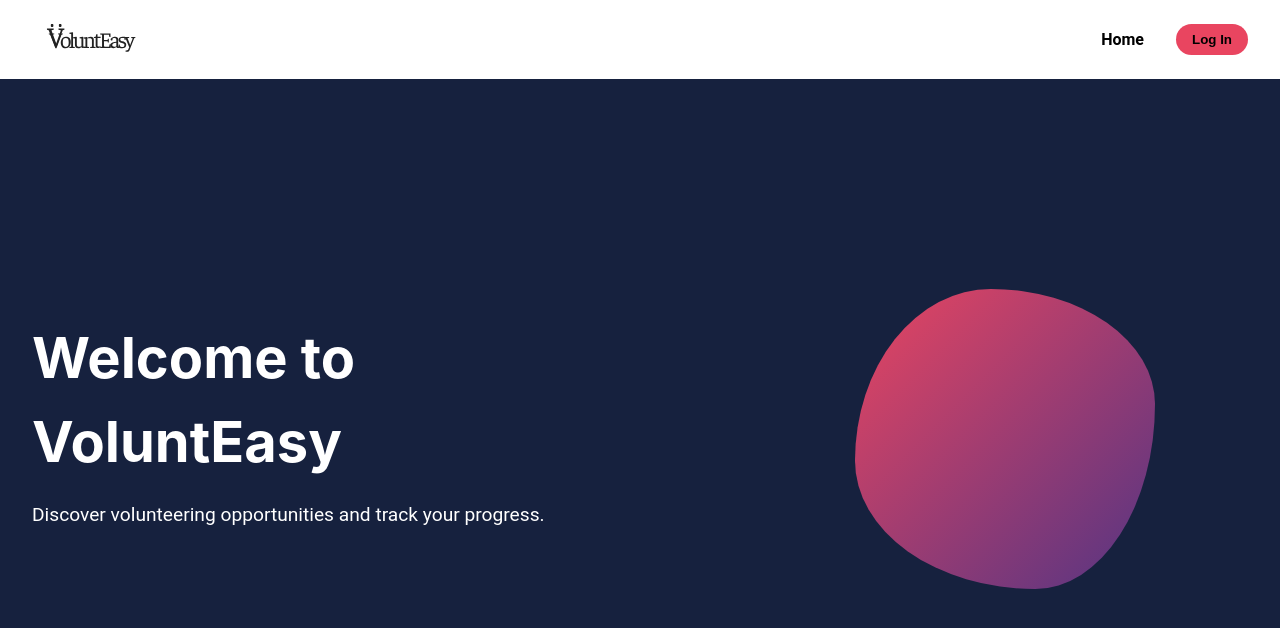
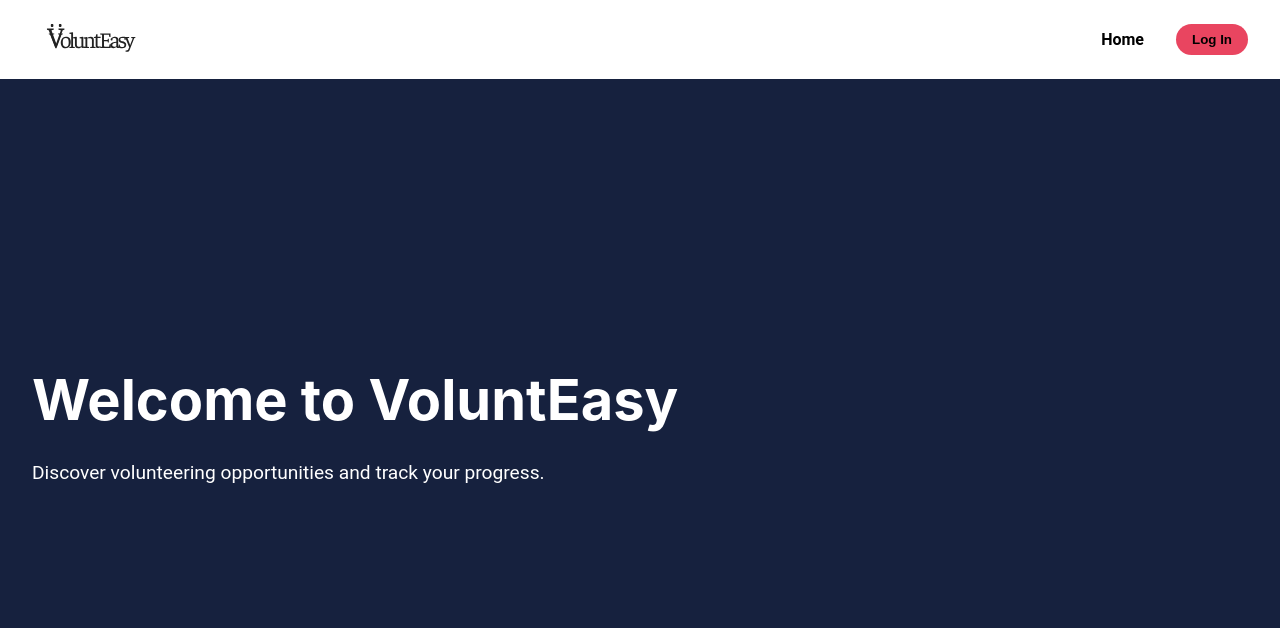
Before and after one commit to RonitPatell/VoluntEasy, a React (Vite) app: page / in a window 1280 px wide. Shown: the top 628 px of the page. Built offline with nearby package versions, Linux system fonts and the light colour scheme.

Commit message:
Pages working???

```diff
--- a/src/App.jsx
+++ b/src/App.jsx
@@ -1,49 +1,38 @@
-// import React from "react";
-// import { BrowserRouter as Router, Routes, Route } from "react-router-dom";
-// import AuthButtons from "./components/AuthButtons";
-// import ProtectedRoute from "./components/ProtectedRoute";
-// import HomePage from "./pages/Home"; // Assuming this is your Home page
-// import LoginPage from "./pages/Login"; // Assuming this is your Login page
-// import Navbar from "./components/Navbar";
+// import React from 'react';
+// import { Auth0Provider } from '@auth0/auth0-react';
+// import Navbar from './components/Navbar';
+// import HeroSection from './components/HeroSection';
+// import './App.css';
 
-// const Dashboard = () => (
-//   <div>
-//     <h1>Dashboard: Private Page</h1>
-//     <p>Welcome to your private dashboard!</p>
-//   </div>
-// );
+// const App = () => {
+//   const domain = 'dev-8ednezwqq36kf4ie.ca.auth0.com';
+//   const clientId = 'PPkqxCFIPfBhSwpkyOGV37o4EVnLG5vj';
 
-// function App() {
 //   return (
-//     <Router>
-//       <div>
+//     <Auth0Provider
+//       domain={domain}
+//       clientId={clientId}
+//       authorizationParams={{
+//         redirect_uri: window.location.origin,
+//       }}
+//     >
+//       <div className="app">
 //         <Navbar />
-//         {/* Header */}
-//         <h1>VoluntEasy</h1>
-//         <AuthButtons />
-
-//         {/* Define Routes */}
-//         <Routes>
-//           {/* Public Home Page */}
-//           <Route path="/" element={<HomePage />} />
-
-//           {/* Public Login Page */}
-//           <Route path="/login" element={<LoginPage />} />
-
-//           {/* Private Dashboard Page */}
-//           <Route path="/dashboard" element={<ProtectedRoute component={Dashboard} />} />
-//         </Routes>
+//         <HeroSection />
 //       </div>
-//     </Router>
+//     </Auth0Provider>
 //   );
-// }
+// };
 
 // export default App;
 
 import React from 'react';
-import { Auth0Provider } from '@auth0/auth0-react';
+import { Auth0Provider, useAuth0 } from '@auth0/auth0-react';
+import { BrowserRouter as Router, Routes, Route, Navigate } from 'react-router-dom';
 import Navbar from './components/Navbar';
 import HeroSection from './components/HeroSection';
+import Dashboard from './pages/Dashboard';
+import Volunteering from './pages/Volunteering';
 import './App.css';
 
 const App = () => {
@@ -58,12 +47,41 @@ const App = () => {
         redirect_uri: window.location.origin,
       }}
     >
-      <div className="app">
+      <Router>
         <Navbar />
-        <HeroSection />
-      </div>
+        <Routes>
+          {/* Home Route */}
+          <Route path="/" element={<Home />} />
+          {/* Dashboard Route */}
+          <Route path="/dashboard" element={<ProtectedRoute component={Dashboard} />} />
+          {/* Volunteering Route */}
+          <Route path="/volunteering" element={<ProtectedRoute component={Volunteering} />} />
+        </Routes>
+      </Router>
     </Auth0Provider>
   );
 };
 
+const Home = () => {
+  const { isAuthenticated } = useAuth0();
+
+  if (isAuthenticated) {
+    // Redirect authenticated users to the Dashboard
+    return <Navigate to="/dashboard" />;
+  }
+
+  return <HeroSection />;
+};
+
+const ProtectedRoute = ({ component: Component }) => {
+  const { isAuthenticated } = useAuth0();
+
+  if (!isAuthenticated) {
+    // Redirect to the home page if not authenticated
+    return <Navigate to="/" />;
+  }
+
+  return <Component />;
+};
+
 export default App;
--- a/src/components/HeroSection.jsx
+++ b/src/components/HeroSection.jsx
@@ -1,6 +1,6 @@
 import React from 'react';
+import { useAuth0 } from '@auth0/auth0-react';
 import './HeroSection.css';
-import { useAuth0 } from '@auth0/auth0-react';
 
 const HeroSection = () => {
   const { isAuthenticated, user } = useAuth0();
@@ -9,21 +9,14 @@ const HeroSection = () => {
     <div className="hero-section">
       {isAuthenticated ? (
         <div className="hero-authenticated">
-          <h1 className="hero-heading">Welcome Back, {user?.name || "Friend"}!</h1>
-          <p className="hero-message">
-            We're thrilled to have you here. Explore new opportunities to make an impact today!
-          </p>
+          <h1>Welcome Back, {user?.name || 'Friend'}!</h1>
+          <p>We're thrilled to have you here. Explore new opportunities today!</p>
         </div>
       ) : (
-        <>
-          <div className="hero-content">
-            <h1>Welcome to VoluntEasy</h1>
-            <p>Discover volunteering opportunities and track your progress.</p>
-          </div>
-          <div className="hero-image">
-            <div className="futuristic-shape"></div>
-          </div>
-        </>
+        <div className="hero-unauthenticated">
+          <h1>Welcome to VoluntEasy</h1>
+          <p>Discover volunteering opportunities and track your progress.</p>
+        </div>
       )}
     </div>
   );
--- a/src/components/Navbar.jsx
+++ b/src/components/Navbar.jsx
@@ -1,36 +1,34 @@
-// src/components/Navbar.jsx
-// import React from "react";
-// import { Link } from "react-router-dom";
-// import "./Navbar.css"; // Import CSS for the Navbar
+// import React from 'react';
+// import { useAuth0 } from '@auth0/auth0-react';
+// import './Navbar.css';
 
 // const Navbar = () => {
+//   const { loginWithRedirect, logout, isAuthenticated } = useAuth0();
+
 //   return (
 //     <nav className="navbar">
-//       <div className="navbar-container">
-//       <Link to="/" className="navbar-logo">
-//           <img
-//             src="../public/logo.svg" // Path to your logo image
-//             alt="App Logo"
-//             className="navbar-logo-img"
-//           />
-//         </Link>
-//         <ul className="navbar-menu">
-//           <li className="navbar-item">
-//             <Link to="/" className="navbar-link">
-//               Home
-//             </Link>
-//           </li>
-//           <li className="navbar-item">
-//             <Link to="/login" className="navbar-link">
-//               Login
-//             </Link>
-//           </li>
-//           <li className="navbar-item">
-//             <Link to="/dashboard" className="navbar-link">
-//               Dashboard
-//             </Link>
-//           </li>
-//         </ul>
+//       <div className="navbar-logo">
+//         <img src="../public/logo.svg" alt="Company Logo" />
+//       </div>
+//       <div className="navbar-links">
+//         <a href="/" className="nav-link">Home</a>
+//         {isAuthenticated && (
+//           <>
+//             <a href="/dashboard" className="nav-link">Dashboard</a>
+//             <a href="/volunteering" className="nav-link">Volunteering</a>
+//             <button
+//               className="login-button logout-button"
+//               onClick={() => logout({ logoutParams: { returnTo: window.location.origin } })}
+//             >
+//               Log Out
+//             </button>
+//           </>
+//         )}
+//         {!isAuthenticated && (
+//           <button className="login-button" onClick={() => loginWithRedirect()}>
+//             Log In
+//           </button>
+//         )}
 //       </div>
 //     </nav>
 //   );
@@ -40,6 +38,7 @@
 
 import React from 'react';
 import { useAuth0 } from '@auth0/auth0-react';
+import { Link } from 'react-router-dom';
 import './Navbar.css';
 
 const Navbar = () => {
@@ -51,11 +50,11 @@ const Navbar = () => {
         <img src="../public/logo.svg" alt="Company Logo" />
       </div>
       <div className="navbar-links">
-        <a href="/" className="nav-link">Home</a>
+        <Link to="/" className="nav-link">Home</Link>
         {isAuthenticated && (
           <>
-            <a href="/dashboard" className="nav-link">Dashboard</a>
-            <a href="/volunteering" className="nav-link">Volunteering</a>
+            <Link to="/dashboard" className="nav-link">Dashboard</Link>
+            <Link to="/volunteering" className="nav-link">Volunteering</Link>
             <button
               className="login-button logout-button"
               onClick={() => logout({ logoutParams: { returnTo: window.location.origin } })}
--- a/src/pages/Dashboard.jsx
+++ b/src/pages/Dashboard.jsx
@@ -0,0 +1,12 @@
+import React from 'react';
+
+const Dashboard = () => {
+  return (
+    <div className="dashboard">
+      <h1>Welcome to the Dashboard</h1>
+      <p>This is your personalized space for managing your account and activity.</p>
+    </div>
+  );
+};
+
+export default Dashboard;
--- a/src/pages/Volunteering.jsx
+++ b/src/pages/Volunteering.jsx
@@ -0,0 +1,12 @@
+import React from 'react';
+
+const Volunteering = () => {
+  return (
+    <div className="volunteering">
+      <h1>Volunteering Opportunities</h1>
+      <p>Discover ways to make a difference in your community!</p>
+    </div>
+  );
+};
+
+export default Volunteering;
```
